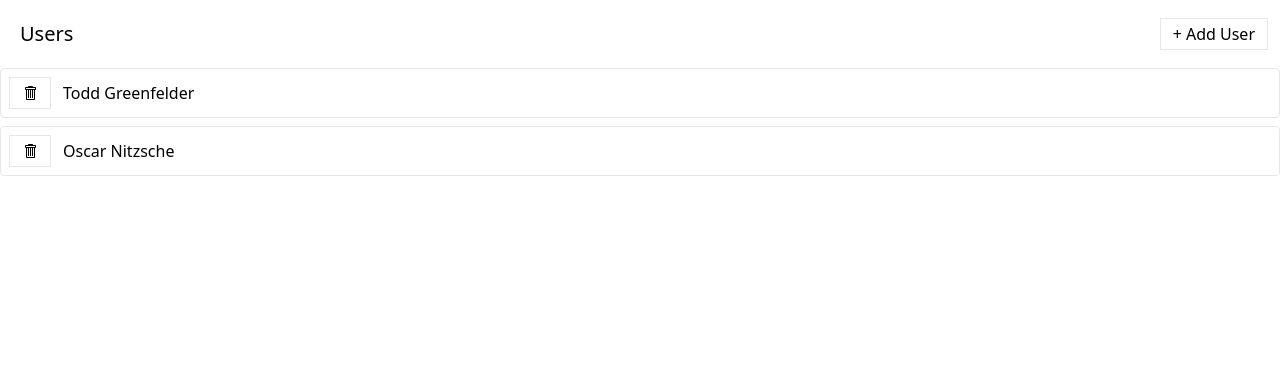
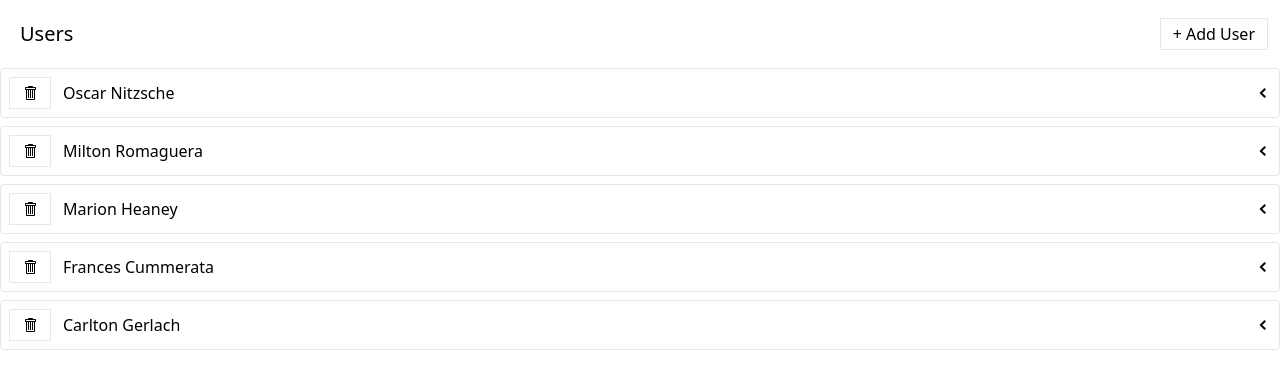
Before and after one commit to illiusionz/media, a React (Create React App) app: page / in a window 1280 px wide. Shown: the top 388 px of the page. Built offline with nearby package versions, Linux system fonts and the light colour scheme; data requests are answered from the project's data file.

Commit message:
Wrapping Up the ExpandablePanel

```diff
--- a/db.json
+++ b/db.json
@@ -1,12 +1,24 @@
 {
   "users": [
     {
-      "name": "Todd Greenfelder",
-      "id": 5
+      "name": "Oscar Nitzsche",
+      "id": 6
     },
     {
-      "name": "Oscar Nitzsche",
-      "id": 6
+      "name": "Milton Romaguera",
+      "id": 7
+    },
+    {
+      "name": "Marion Heaney",
+      "id": 8
+    },
+    {
+      "name": "Frances Cummerata",
+      "id": 9
+    },
+    {
+      "name": "Carlton Gerlach",
+      "id": 10
     }
   ],
   "albums": [],
--- /dev/null
+++ b/src/components/ExpandablePanel.js
@@ -0,0 +1,32 @@
+import { useState } from "react";
+import { GoChevronDown, GoChevronLeft } from "react-icons/go";
+
+function ExpandablePanel({header, children}){
+
+    const [expanded, setExpanded] = useState(false);
+
+    const handleClick = () => {
+        setExpanded(!expanded);
+    };
+
+    return (
+        <div className="mb-2 border rounded">
+            <div className="flex p-2 justify-between items-center">
+                <div className='flex flex-row items-center justify-between'>
+                    {header}
+                </div>
+                <div className="cursor-pointer" onClick={handleClick}>
+                    {expanded ? <GoChevronDown/> : <GoChevronLeft/>}
+                </div>
+            </div>
+            {
+                expanded && <div className="p-2 border-t">{children}</div>
+            }
+
+
+        </div>
+
+    );
+}
+
+export default ExpandablePanel;
--- a/src/components/UsersListItem.js
+++ b/src/components/UsersListItem.js
@@ -2,6 +2,7 @@ import { GoTrashcan } from 'react-icons/go';
 import Button from './Button';
 import { removeUser } from '../store';
 import { useThunk } from '../hooks/use-thunk';
+import ExpandablePanel from './ExpandablePanel';
 
 function UsersListItem({ user }) {
   const [doRemoveUser, isLoading, error] = useThunk(removeUser);
@@ -10,18 +11,20 @@ function UsersListItem({ user }) {
     doRemoveUser(user);
   };
 
+  const header = (
+    <>
+        <Button className="mr-3" loading={isLoading} onClick={handleClick}>
+            <GoTrashcan />
+        </Button>
+        {error && <div>Error deleting user.</div>}
+        {user.name}
+    </>
+  );
+
   return (
-    <div className="mb-2 border rounded">
-      <div className="flex p-2 justify-between items-center cursor-pointer">
-        <div className='flex flex-row items-center justify-between'>
-            <Button className="mr-3" loading={isLoading} onClick={handleClick}>
-            <GoTrashcan />
-            </Button>
-            {error && <div>Error deleting user.</div>}
-            {user.name}
-        </div>
-      </div>
-    </div>
+    <ExpandablePanel header={header}>
+        Content!
+    </ExpandablePanel>
   );
 }
 
```
